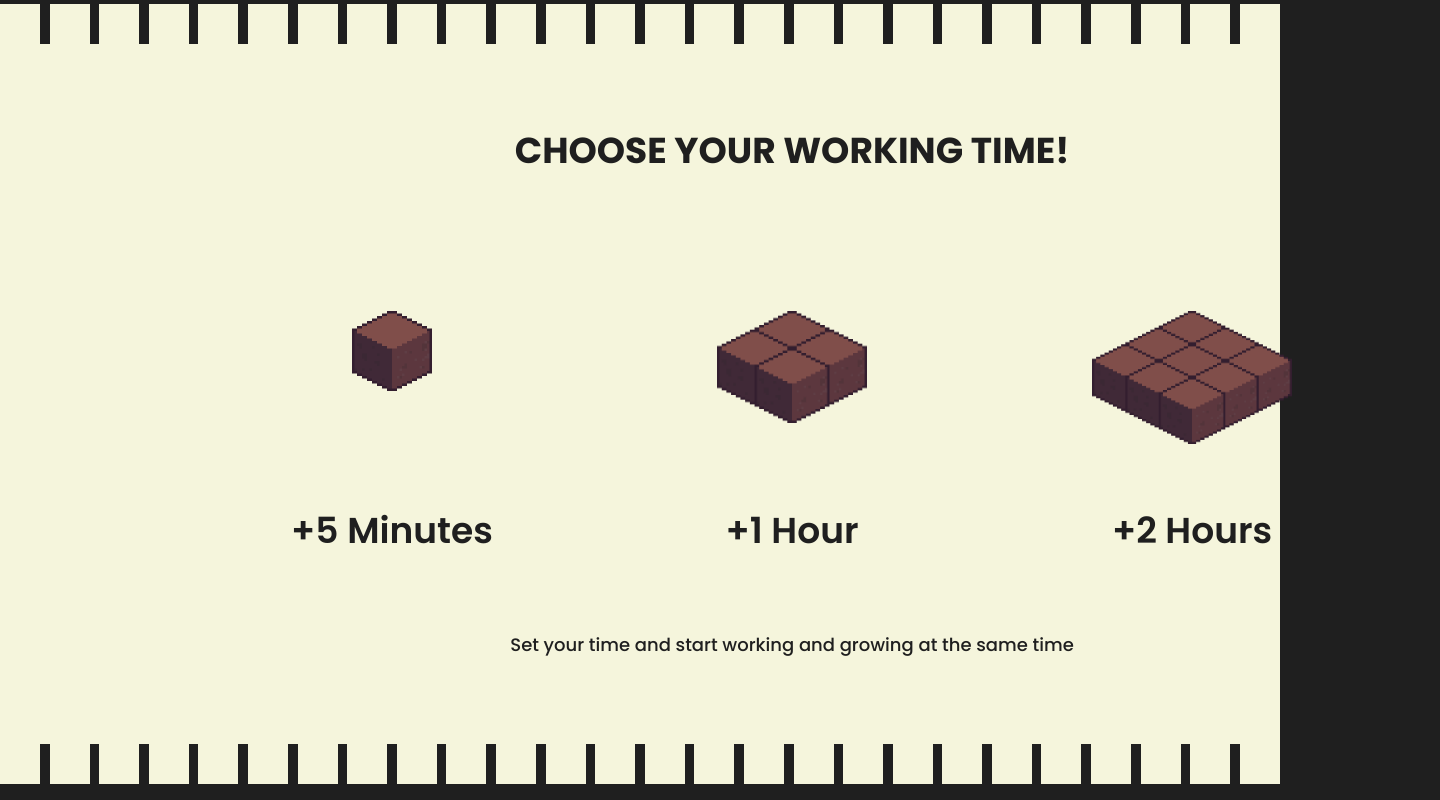
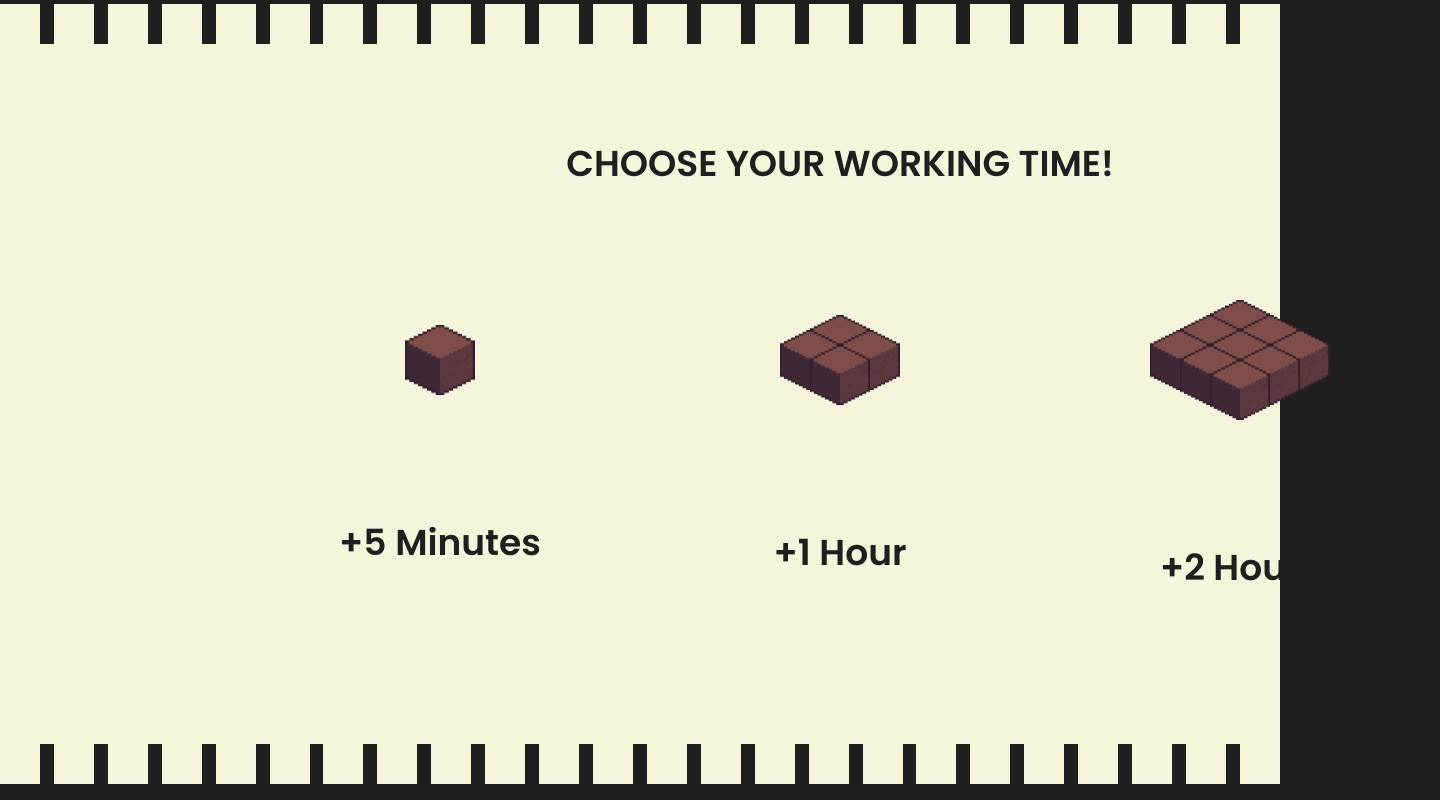
Before and after one commit to mahdi204/PlantsForPlansWebsite, a React (Vite) app: page / in a window 1280 px wide. Shown: the part 860-1660 px from the top of the page, 1440 px wide, since content can reach past the window. Built offline with nearby package versions, Linux system fonts and the light colour scheme; a web font is replaced by a local one.

Commit message:
adding explanation section

```diff
--- a/src/App.jsx
+++ b/src/App.jsx
@@ -2,15 +2,15 @@ import { useState } from 'react'
 import Navbar from './Components/Navbar';
 import Main from './Components/Main';
 import Plans from './Components/Plans';
+import Explanation from './Components/Explanation';
 
 function App() {
-  const [count, setCount] = useState(0);
-
   return (
     <>
       <Navbar />
       <Main />
       <Plans />
+      <Explanation />
     </>
   )
 }
--- a/src/Components/Main.jsx
+++ b/src/Components/Main.jsx
@@ -39,7 +39,7 @@ const Main = () => {
     }, [toggle]);
 
     return (
-        <div className='flex  w-100% items-center h-[calc(100vh)]'>
+        <div className='flex ml-60 mr-60 w-100% items-center h-[calc(100vh)]'>
             <section className='w-1/2 flex justify-center flex-col'>
                 <motion.div
                     style={{ fontSize: '150px' }}
--- a/src/Components/Navbar.jsx
+++ b/src/Components/Navbar.jsx
@@ -3,7 +3,7 @@ import { color, motion } from "motion/react"
 
 const Navbar = () => {
     return (
-        <div className='flex justify-between items-center h-18 w-100%'>
+        <div className='ml-60 mr-60 flex justify-between items-center h-18 w-100%'>
             <motion.div
                 initial={{ opacity: 0, x: -50 }}
                 animate={{ opacity: 1, x: 0 }}
--- a/src/Components/Plans.jsx
+++ b/src/Components/Plans.jsx
@@ -1,67 +1,46 @@
-import React from 'react'
-import { color, motion } from "motion/react"
+import React from 'react';
+import { motion } from 'motion/react';
 
 const Plans = () => {
     return (
-        <div className='absolute left-0 right-0 w-full'>
-            <div className='wrapper flex w-[100%] justify-between items-center'>
-                <div className='w-[40px] h-[40px] bg-[#f5f5dc]'></div>
-                <div className='w-[40px] h-[40px] bg-[#f5f5dc]'></div>
-                <div className='w-[40px] h-[40px] bg-[#f5f5dc]'></div>
-                <div className='w-[40px] h-[40px] bg-[#f5f5dc]'></div>
-                <div className='w-[40px] h-[40px] bg-[#f5f5dc]'></div>
-                <div className='w-[40px] h-[40px] bg-[#f5f5dc]'></div>
-                <div className='w-[40px] h-[40px] bg-[#f5f5dc]'></div>
-                <div className='w-[40px] h-[40px] bg-[#f5f5dc]'></div>
-                <div className='w-[40px] h-[40px] bg-[#f5f5dc]'></div>
-                <div className='w-[40px] h-[40px] bg-[#f5f5dc]'></div>
-                <div className='w-[40px] h-[40px] bg-[#f5f5dc]'></div>
-                <div className='w-[40px] h-[40px] bg-[#f5f5dc]'></div>
-                <div className='w-[40px] h-[40px] bg-[#f5f5dc]'></div>
-                <div className='w-[40px] h-[40px] bg-[#f5f5dc]'></div>
-                <div className='w-[40px] h-[40px] bg-[#f5f5dc]'></div>
-                <div className='w-[40px] h-[40px] bg-[#f5f5dc]'></div>
-                <div className='w-[40px] h-[40px] bg-[#f5f5dc]'></div>
-                <div className='w-[40px] h-[40px] bg-[#f5f5dc]'></div>
-                <div className='w-[40px] h-[40px] bg-[#f5f5dc]'></div>
-                <div className='w-[40px] h-[40px] bg-[#f5f5dc]'></div>
-                <div className='w-[40px] h-[40px] bg-[#f5f5dc]'></div>
-                <div className='w-[40px] h-[40px] bg-[#f5f5dc]'></div>
-                <div className='w-[40px] h-[40px] bg-[#f5f5dc]'></div>
-                <div className='w-[40px] h-[40px] bg-[#f5f5dc]'></div>
-                <div className='w-[40px] h-[40px] bg-[#f5f5dc]'></div>
-                <div className='w-[40px] h-[40px] bg-[#f5f5dc]'></div>
+        <div className="relative w-full">
+            {/* The content of the Plans */}
+            <div className="wrapper flex w-[100%] justify-between items-center">
+                {[...Array(24)].map((_, index) => (
+                    <div
+                        key={index}
+                        className="w-[40px] h-[40px] bg-[#f5f5dc]"
+                    ></div>
+                ))}
             </div>
-            {/* the content of the plans.jsx */}
-            <div className='the-content-container flex w-[100%] bg-[#f5f5dc] h-[700px]'>
+
+            <div className="the-content-container flex w-[100%] bg-[#f5f5dc] h-[700px]">
                 <div
-                    className='the-content w-[100%] mx-[15%] my-[40px] flex justify-center flex-col '
-                    style={{ fontFamily: "poppins", fontWeight: 600 }}
+                    className="the-content w-[100%] ml-60 mr-60 my-[40px] flex justify-center flex-col"
+                    style={{ fontFamily: 'poppins', fontWeight: 600 }}
                 >
                     <motion.h1
                         initial={{ opacity: 0, scale: 0.2 }}
                         whileInView={{ opacity: 1, scale: 1 }}
                         viewport={{ once: true }}
                         transition={{ duration: 0.4 }}
-                        className='text-[#1f1f1f] text-4xl uppercase flex justify-center items-center mb-[60px]'
-                        style={{ fontFamily: 'Poppins, sans-serif', fontWeight: '700' }}
+                        className="text-[#1f1f1f] text-4xl uppercase flex justify-center items-center mb-[60px]"
                     >
                         Choose Your Working Time!
-                    </motion.h1
-                    >
-                    <div className='flex justify-around items-center '>
-                        <div className='flex flex-col items-center justify-center h-[400px] w-[400px]  '>
+                    </motion.h1>
+                    <div className="flex justify-between items-center">
+                        <div className="flex flex-col items-center justify-center h-[400px] w-[400px]">
                             <motion.div
                                 initial={{ scale: 0 }}
                                 whileInView={{ scale: 1 }}
                                 viewport={{ once: true }}
                                 transition={{ duration: 0.4, delay: 0.2 }}
-                                className='flex flex-col items-center justify-centerw-[100%] h-[200px]'
+                                className='mb-32'
                             >
                                 <img
-                                    className='max-w-[80px] h-auto object-contain'
+                                    className="max-w-[70px] h-auto object-contain"
                                     src="/images/iso-block.png"
-                                    alt="alt image"
+                                    alt="block"
                                 />
                             </motion.div>
                             <motion.p
@@ -69,100 +48,73 @@ const Plans = () => {
                                 whileInView={{ opacity: 1, y: 0 }}
                                 transition={{ duration: 0.4, delay: 0.4 }}
                                 viewport={{ once: true }}
-                                className='text-4xl text-[#1f1f1f]'
-                            >+5 Minutes
+                                className="text-4xl text-[#1f1f1f]"
+                            >
+                                +5 Minutes
                             </motion.p>
                         </div>
-                        <div className='flex flex-col items-center justify-center h-[400px] w-[400px] '>
+                        <div className="flex flex-col items-center justify-center h-[400px] w-[400px]">
                             <motion.div
                                 initial={{ scale: 0 }}
                                 whileInView={{ scale: 1 }}
                                 viewport={{ once: true }}
                                 transition={{ duration: 0.4, delay: 0.4 }}
-                                className='flex flex-col items-center justify-centerw-[100%] h-[200px]'
+                                className='mb-32'
                             >
                                 <img
-                                    className='max-w-[150px] h-auto object-contain'
+                                    className="max-w-[120px] h-auto object-contain"
                                     src="/images/iso-blocks-4.png"
-                                    alt="alt image"
+                                    alt="block"
                                 />
                             </motion.div>
                             <motion.p
                                 initial={{ opacity: 0, y: -50 }}
                                 whileInView={{ opacity: 1, y: 0 }}
-                                transition={{ duration: 0.5, delay: 0.6 }}
+                                transition={{ duration: 0.4, delay: 0.6 }}
                                 viewport={{ once: true }}
-                                className='text-4xl text-[#1f1f1f]'
-                            >+1 Hour
+                                className="text-4xl text-[#1f1f1f]"
+                            >
+                                +1 Hour
                             </motion.p>
                         </div>
-                        <div className='flex flex-col items-center justify-center h-[400px] w-[400px] '>
+                        <div className="flex flex-col items-center justify-center h-[400px] w-[400px]">
                             <motion.div
                                 initial={{ scale: 0 }}
                                 whileInView={{ scale: 1 }}
                                 viewport={{ once: true }}
                                 transition={{ duration: 0.4, delay: 0.6 }}
-                                className='flex flex-col items-center justify-centerw-[100%] h-[200px]'
+                                className='mb-32'
                             >
                                 <img
-                                    className='max-w-[200px] h-auto object-contain'
+                                    className="max-w-[180px] h-auto object-contain"
                                     src="/images/iso-blocks-9.png"
-                                    alt="alt image"
+                                    alt="block"
                                 />
                             </motion.div>
                             <motion.p
                                 initial={{ opacity: 0, y: -50 }}
                                 whileInView={{ opacity: 1, y: 0 }}
-                                transition={{ duration: 0.5, delay: 0.8 }}
+                                transition={{ duration: 0.4, delay: 0.8 }}
                                 viewport={{ once: true }}
-                                className='text-4xl text-[#1f1f1f]'
-                            >+2 Hours
+                                className="text-4xl text-[#1f1f1f]"
+                            >
+                                +2 Hours
                             </motion.p>
                         </div>
+                        {/* Add other items */}
                     </div>
-                    <motion.p
-                        style={{ color: "#1f1f1f", fontSize: "18px", fontWeight: 500 }}
-                        initial={{ opacity: 0, y: -50 }}
-                        whileInView={{ opacity: 1, y: 0 }}
-                        transition={{ duration: 0.5, delay: 0.8 }}
-                        viewport={{ once: true }}
-                        className='flex items-center justify-center'
-                    >
-                        Set your time and start working and growing at the same time
-                    </motion.p>
                 </div>
             </div>
-            <div className='wrapper flex w-[100%] justify-between items-center'>
-                <div className='w-[40px] h-[40px] bg-[#f5f5dc]'></div>
-                <div className='w-[40px] h-[40px] bg-[#f5f5dc]'></div>
-                <div className='w-[40px] h-[40px] bg-[#f5f5dc]'></div>
-                <div className='w-[40px] h-[40px] bg-[#f5f5dc]'></div>
-                <div className='w-[40px] h-[40px] bg-[#f5f5dc]'></div>
-                <div className='w-[40px] h-[40px] bg-[#f5f5dc]'></div>
-                <div className='w-[40px] h-[40px] bg-[#f5f5dc]'></div>
-                <div className='w-[40px] h-[40px] bg-[#f5f5dc]'></div>
-                <div className='w-[40px] h-[40px] bg-[#f5f5dc]'></div>
-                <div className='w-[40px] h-[40px] bg-[#f5f5dc]'></div>
-                <div className='w-[40px] h-[40px] bg-[#f5f5dc]'></div>
-                <div className='w-[40px] h-[40px] bg-[#f5f5dc]'></div>
-                <div className='w-[40px] h-[40px] bg-[#f5f5dc]'></div>
-                <div className='w-[40px] h-[40px] bg-[#f5f5dc]'></div>
-                <div className='w-[40px] h-[40px] bg-[#f5f5dc]'></div>
-                <div className='w-[40px] h-[40px] bg-[#f5f5dc]'></div>
-                <div className='w-[40px] h-[40px] bg-[#f5f5dc]'></div>
-                <div className='w-[40px] h-[40px] bg-[#f5f5dc]'></div>
-                <div className='w-[40px] h-[40px] bg-[#f5f5dc]'></div>
-                <div className='w-[40px] h-[40px] bg-[#f5f5dc]'></div>
-                <div className='w-[40px] h-[40px] bg-[#f5f5dc]'></div>
-                <div className='w-[40px] h-[40px] bg-[#f5f5dc]'></div>
-                <div className='w-[40px] h-[40px] bg-[#f5f5dc]'></div>
-                <div className='w-[40px] h-[40px] bg-[#f5f5dc]'></div>
-                <div className='w-[40px] h-[40px] bg-[#f5f5dc]'></div>
-                <div className='w-[40px] h-[40px] bg-[#f5f5dc]'></div>
+            <div className="wrapper flex w-[100%] justify-between items-center">
+                {[...Array(24)].map((_, index) => (
+                    <div
+                        key={index}
+                        className="w-[40px] h-[40px] bg-[#f5f5dc]"
+                    ></div>
+                ))}
             </div>
         </div>
+    );
+};
 
-    )
-}
-
-export default Plans
+export default Plans;
--- a/src/index.css
+++ b/src/index.css
@@ -5,7 +5,5 @@
 body {
   color: #f5f5dc;
   background-color: #1f1f1f;
-  margin-left: 15%;
-  margin-right: 15%;
   font-family: 'Pixelify Sans', serif;
 }
```
Also changed, not shown: src/Components/Explanation.jsx (added, +11 -0 lines).
